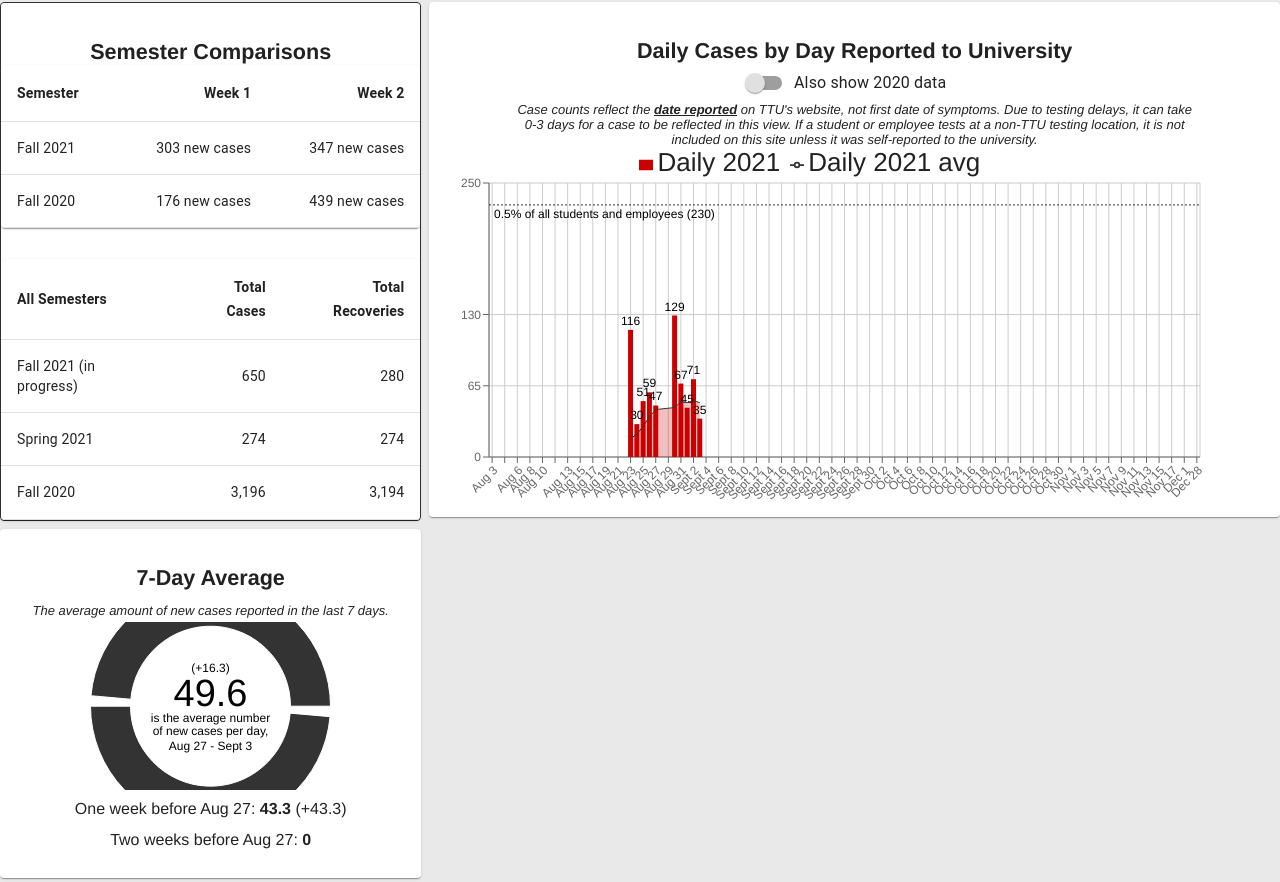
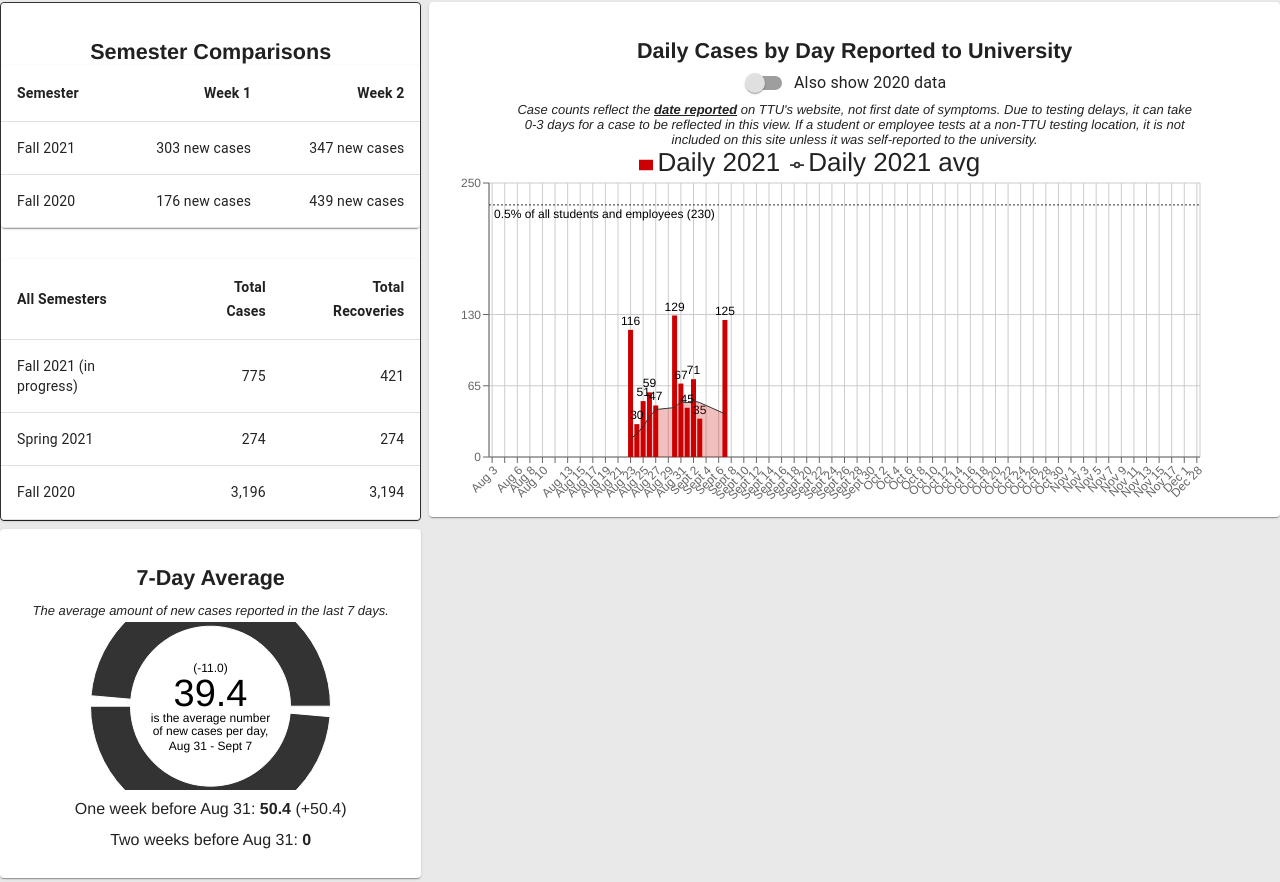
Before and after one commit to adrianaholley/adrianaholley.github.io, a React (Create React App) app: page /#/daily in a window 1280 px wide. Shown: the part 271-1153 px from the top of the page. Built offline with nearby package versions, Linux system fonts and the light colour scheme.

Commit message:
fully automate pie charts except 3 weeks mark, add tues sept 7 2021 data

```diff
--- a/src/Newpie.js
+++ b/src/Newpie.js
@@ -13,10 +13,11 @@ var weekago = fall2020[todayinarray - 7]
 var todaydate = today.Date
 var weekagodate = weekago.Date
 var avgtoday = today["Daily 2021 avg"]
-var avgtodaychange = "(+" + (59.6-43.3).toFixed(1) + ")"
 var avgaweekago = weekago["Daily 2021 avg"]
-var avgaweekagochange = "(+43.3)"
-var twoweeksago = "0"
+var avgtwoweeksago = (0)
+
+var avgtodaychange = "(" + (avgtoday-avgaweekago).toFixed(1) + ")"
+var avgaweekagochange = "(+" + (avgaweekago-avgtwoweeksago) + ")"
 class Newpie extends Component {
 
 
@@ -45,7 +46,7 @@ class Newpie extends Component {
                 {/* past projections */}
                 <a><font size="3">One week before {weekagodate}:<b> {avgaweekago} </b> {avgaweekagochange}</font></a>
                 <br />
-                <a><font size="3">Two weeks before {weekagodate}:<b> {twoweeksago}</b></font></a>
+                <a><font size="3">Two weeks before {weekagodate}:<b> {avgtwoweeksago}</b></font></a>
 
                 {/* disclaimer */}
                 <p className="popinfo"><i><font size="2">
--- a/src/Totalpie.js
+++ b/src/Totalpie.js
@@ -15,12 +15,13 @@ var weekagodate = weekago.Date
 var totaltoday = today["Total 2021"]
 var notinfected = (46000-totaltoday)
 var percentagetoday = (totaltoday/46000*100).toFixed(2)
-var percentagetodaychange = "(+" + (1.41-.66).toFixed(2) + ")" //update the decimal daily
 var percentageaweekago = (weekago["Total 2021"]/46000*100).toFixed(2)
-var aweekagochange = "(+0.66)"
-var percentagetwoweeksago = "0.00" //(twoweeksago["Total 2021"]/46000*100).toFixed(2)
-var twoweeksagochange = "(+0.00)"
-var threeweeksago = "0.00%" //done
+var percentagetwoweeksago = (twoweeksago["Total 2021"]/46000*100).toFixed(2)
+var percentagethreeweeksago = (0).toFixed(2)
+
+var percentagetodaychange = "(+" + (percentagetoday-percentageaweekago).toFixed(2) + ")"
+var aweekagochange = "(+" + (percentageaweekago-percentagetwoweeksago).toFixed(2) + ")"
+var twoweeksagochange = "(+" + (percentagetwoweeksago-percentagethreeweeksago).toFixed(2) + ")"
 
 const data01 = [{ name: 'Group A', value: totaltoday }, { name: 'Group B', value: notinfected }] //
 
@@ -55,9 +56,9 @@ class Totalpie extends Component {
                 {/* past projections */}
                 <a><font size="3">One week before {todaydate}:<b> {percentageaweekago + "%"} </b> {aweekagochange}</font></a>
                 <br />
-                <a><font size="3">Two weeks before {todaydate}:<b> {percentagetwoweeksago}</b>  {twoweeksagochange}</font></a>
+                <a><font size="3">Two weeks before {todaydate}:<b> {percentagetwoweeksago + "%"}</b>  {twoweeksagochange}</font></a>
                 <br />
-                <a><font size="3">Three weeks before {todaydate}:<b> {threeweeksago} </b></font></a>
+                <a><font size="3">Three weeks before {todaydate}:<b> {percentagethreeweeksago + "%"} </b></font></a>
 
                 {/* disclaimer */}
                 <p className="popinfo"><i><font size="2">
--- a/src/fall2020.js
+++ b/src/fall2020.js
@@ -1,6 +1,6 @@
 //update daily
-var globaldate = "Last updated Friday, September 3, 2021 at 11:55pm CST."
-var todayinarray = 33
+var globaldate = "Last updated Tuesday, September 6, 2021 at 11:55pm CST."
+var todayinarray = 37
 
 const fall2020 = [
 	{
@@ -348,10 +348,13 @@ const fall2020 = [
 		"Date": "Sept 7",
 		"Daily 2020": 228,
 		"Daily 2020 avg": 78.4,
-		"Daily 2021": null,
-		"Daily 2021 avg": null,
+		"Daily 2021": 125,
+		"Daily 2021 avg": 39.4,
 		"Active 2020": 626,
-		"Total 2020": 945
+		"Active 2021": 354,
+		"Total 2020": 945,
+		"Total 2021": 775,
+		"Total Recoveries 2021": 421
 	},
 	{
 		"Date": "Sept 8",
```
